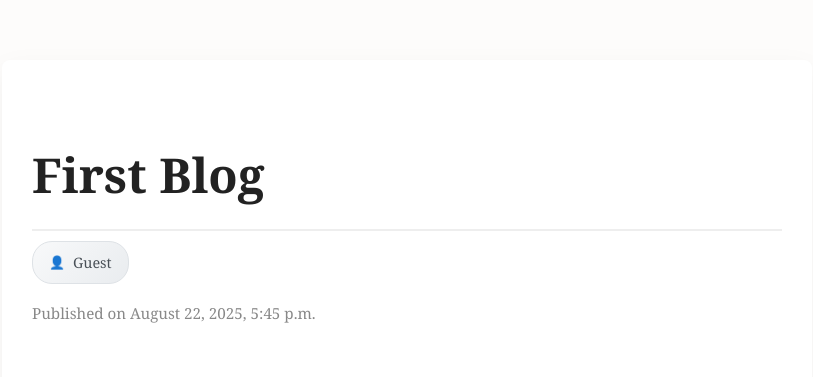
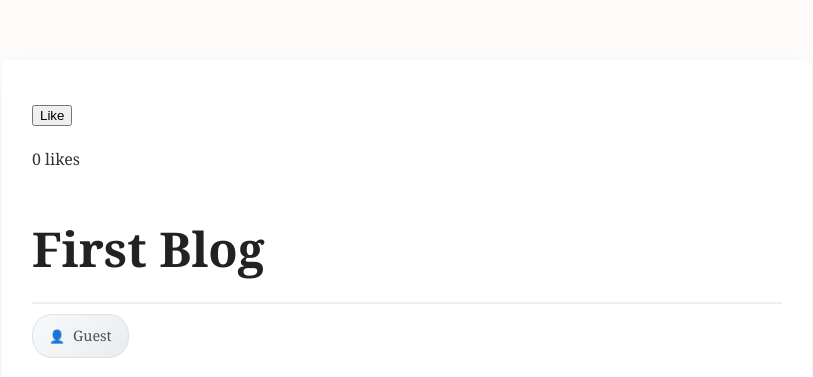
Before and after one commit to BitForge95/CodeX, a Django app: a page that uses app/templates/detailed_blog.html in a window 1280 px wide. Shown: the top 377 px of the page, without its empty margins (233-1046 px from the left). Run offline with Django 5.2, Linux system fonts and the light colour scheme; data comes from the database, SQL or seed files in the repository; both versions use the stored data as it was after the commit.

Commit message:
Add like functionality to blog posts with view updates

```diff
--- a/app/models.py
+++ b/app/models.py
@@ -17,6 +17,7 @@ class Blog(models.Model):
     author = models.ForeignKey(User, on_delete=models.SET_NULL, null=True, blank=True)
     created_at = models.DateTimeField(auto_now_add=True)
     updated_at = models.DateTimeField(auto_now=True)
+    liked_by = models.ManyToManyField(User, related_name='liked_posts', blank=True)
 
     def __str__(self):
         return f'{self.title}-{self.created_at}'
--- a/app/templates/detailed_blog.html
+++ b/app/templates/detailed_blog.html
@@ -236,6 +236,17 @@
 </style>
 
 <div class="blog-wrapper">
+  <form action="{% url 'like_blog' detailed_blog.title %}" method="post">
+    {% csrf_token %}
+    <button type="submit">
+        {% if request.user in detailed_blog.liked_by.all %}
+            Unlike
+        {% else %}
+            Like
+        {% endif %}
+    </button>
+</form>
+<p>{{ detailed_blog.liked_by.count }} likes</p>
   <h1 class="blog-title">{{ detailed_blog.title }}</h1>
   <a class="author-link" href="{% url 'profile' username %}">{{ username }}</a>
   <p class="blog-meta">Published on {{ detailed_blog.created_at|date:"F j, Y, g:i a" }}</p>
--- a/app/urls.py
+++ b/app/urls.py
@@ -1,7 +1,7 @@
 from django.urls import path
 from django.conf import settings
 from django.conf.urls.static import static
-from .views import register_view, login_view, logout_view, Home , read_all_blogs_view, edit_blog_view, create_blog, read_detailed_blog_view, profile_view, search_view, comment_view
+from .views import register_view, login_view, logout_view, Home , read_all_blogs_view, edit_blog_view, create_blog, read_detailed_blog_view, profile_view, search_view, comment_view,likes_view
 
 urlpatterns = [
     path('home/', Home, name="home"),
@@ -15,6 +15,7 @@ urlpatterns = [
     path('<int:pk>/edit', edit_blog_view, name="edit_blog"),
     path('search/',search_view,name='search'),
     path('post/<str:title>/comments/', comment_view, name='comment_view'),
+     path('post/<str:title>/like/', likes_view, name='like_blog'),
 ]
 
 if settings.DEBUG:
--- a/app/views.py
+++ b/app/views.py
@@ -6,7 +6,8 @@ from .forms import RegisterForm, BlogForm, Comment_form
 from django.contrib.auth.models import User
 from django.contrib.auth.decorators import login_required
 from django.contrib.auth import get_user_model
-from django.http import JsonResponse
+from django.http import JsonResponse,HttpResponse
+
 
 
 def profile_view(request, username):
@@ -179,3 +180,38 @@ def comment_view(request, title):
             'username': request.user.username if request.user.is_authenticated else 'Guest'
         }
     )
+
+
+# def likes_view(request, title):
+#     blog = get_object_or_404(Blog, title=title)
+
+#     if request.method == 'POST':
+#         if request.user in blog.liked_by.all():
+#             blog.liked_by.remove(request.user)
+#         else:
+#             blog.liked_by.add(request.user)
+#         return redirect('detailed_blog', title=title)
+
+#     return redirect('detailed_blog', title=title)
+
+
+
+
+def likes_view(request, title):
+    print("likes_view called")  # Debug Line to check the Like Views
+    blog = get_object_or_404(Blog, title=title)
+    print(f"Blog found: {blog.title}")
+
+    if request.method == 'POST':
+        print(f"User before toggle: {request.user}")
+        if request.user in blog.liked_by.all():
+            blog.liked_by.remove(request.user)
+            print("Like removed")
+        else:
+            blog.liked_by.add(request.user)
+            print("Like added")
+        print("Redirecting now")
+        return redirect('detailed_blog', title=title)
+
+    print("Not a POST request")
+    return redirect('detailed_blog', title=title)
```
Also changed, not shown: db.sqlite3.
